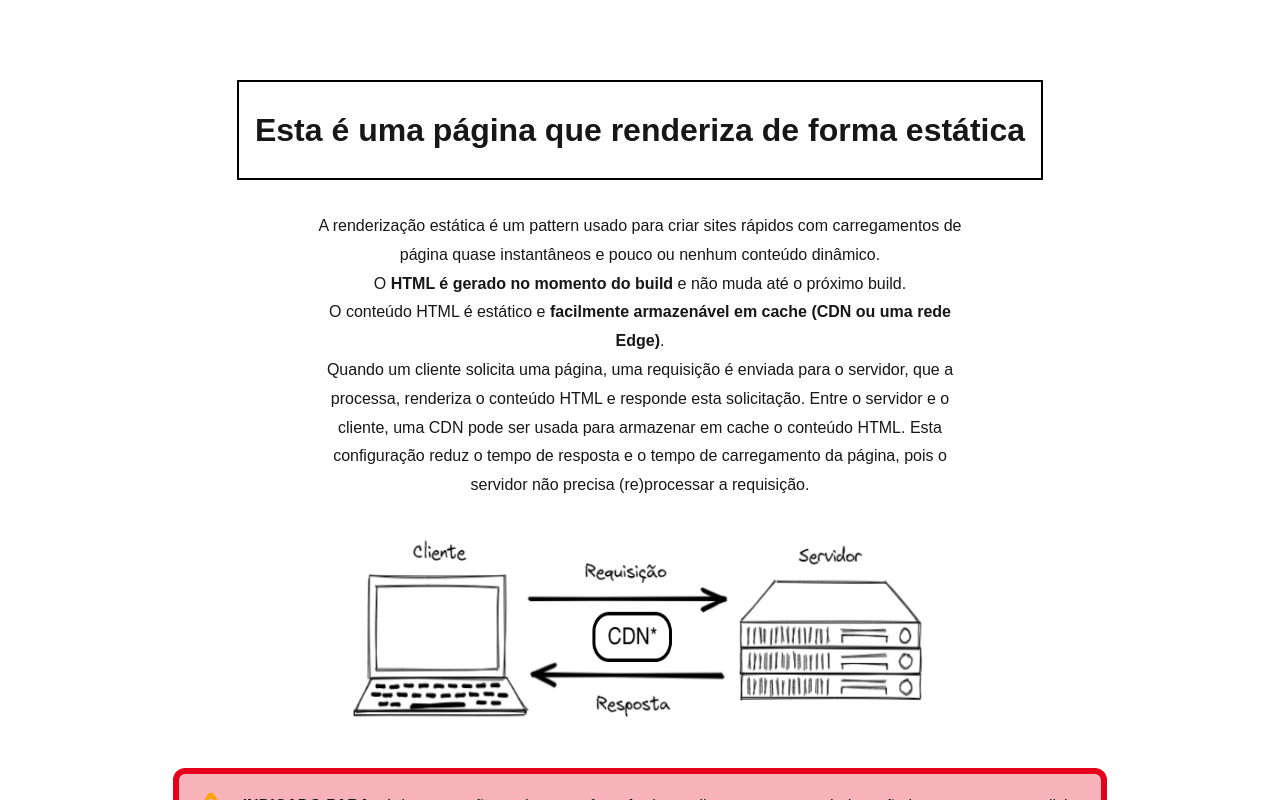
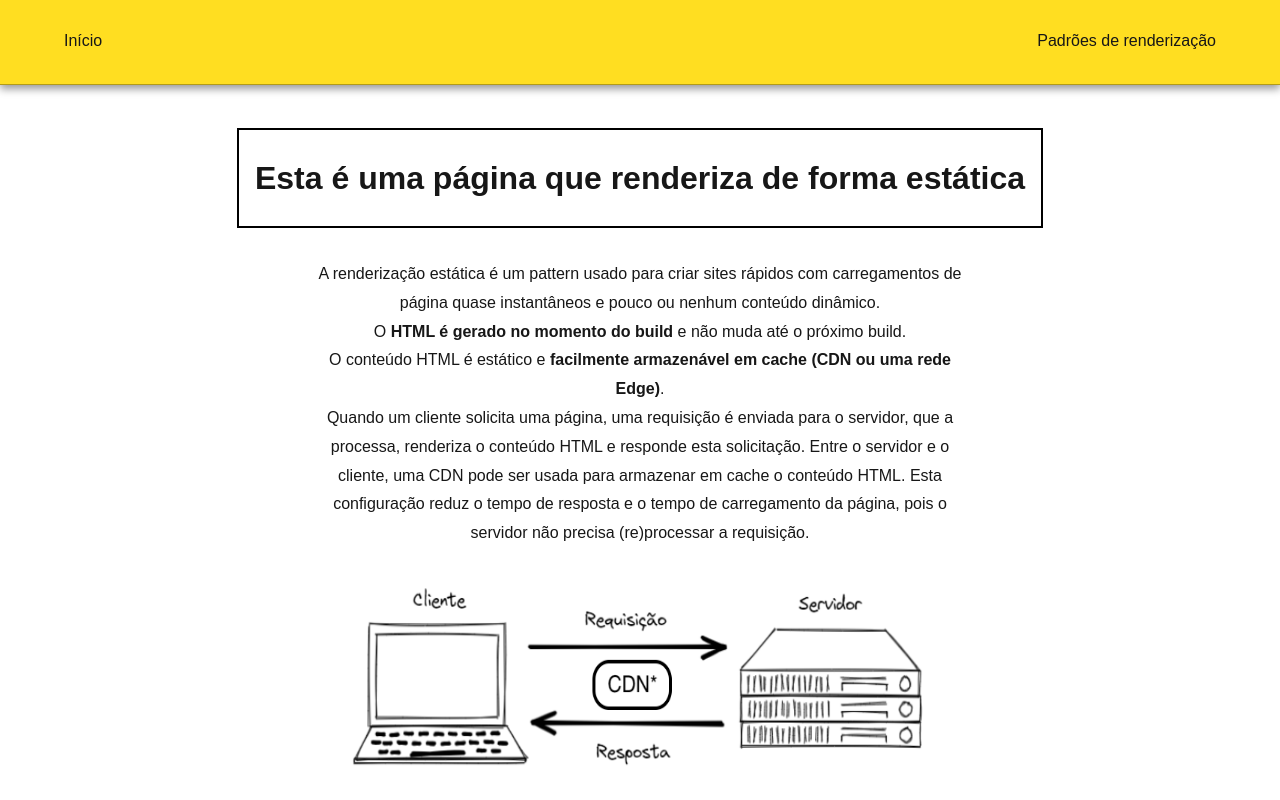
Before and after one commit to amanda-yosh/rendering-patterns-on-next, a Next.js app: page /static-rendering in a window 1280 px wide. Shown: the top 800 px of the page. Built offline with nearby package versions, Linux system fonts and the light colour scheme.

Commit message:
feat: create header and fix lint

```diff
--- /dev/null
+++ b/src/components/Header/Header.module.css
@@ -0,0 +1,32 @@
+.header {
+    display: flex;
+    align-items: center;
+    justify-content: space-between;
+    position: fixed;
+    width: 100%;
+    padding: 32px 64px;
+    background-color: #ffde21;
+    border-bottom: 1px solid rgba(0,0,0,0.3);
+    box-shadow: 0 4px 8px 0 rgba(0,0,0,0.4);
+}
+
+.dropdown {
+    display: flex;
+    flex-direction: column;
+    padding: 12px;
+    gap: 8px;
+    position: absolute;
+    z-index: 1;
+    right: 64px;
+    background-color: #ffde21;
+    box-shadow: 0 4px 8px 0 rgba(0,0,0,0.2);
+    margin-top: 8px;
+}
+
+.link {
+    border-bottom: 2px solid transparent;
+}
+
+.link:hover {
+    border-bottom: 2px solid #000;
+}
--- /dev/null
+++ b/src/components/Header/index.tsx
@@ -0,0 +1,37 @@
+import Link from 'next/link';
+
+import styles from './Header.module.css'
+import { useState } from 'react';
+
+const pageLinks = [
+    { href: '/static-rendering', name: 'Renderização Estática' },
+    { href: '/static-rendering-with-fetch', name: 'Renderização Estática com Fetch' },
+    { href: '/static-rendering-with-getStaticProps', name: 'Renderização Estática com getStaticProps' },
+    { href: '/incremental-static-regeneration', name: 'Regeneração Incremental Estática' },
+    { href: '/on-demant-incremental-static-regeneration', name: 'Regeneração Incremental Estática On Demand' },
+    { href: '/server-side-rendering', name: 'Renderização do lado do servidor' },
+]
+
+export default function Header() {
+    const [dropdownIsOpen, setDropdownIsOpen] = useState(false);
+
+    return (
+        <header className={styles.header}>
+            <Link href='/' className={styles.link}>Início</Link>
+
+            <div>
+                <button onClick={() => setDropdownIsOpen(!dropdownIsOpen)}>
+                    Padrões de renderização
+                </button>
+
+                {dropdownIsOpen && <div>
+                    <div className={styles.dropdown}>
+                        {pageLinks.map(({ href, name }) => (
+                            <Link href={href} key={name} className={styles.link}>{name}</Link>
+                        ))}
+                    </div>
+                </div>}
+            </div>
+        </header>
+    );
+}
--- a/src/components/UserCard/index.tsx
+++ b/src/components/UserCard/index.tsx
@@ -21,7 +21,7 @@ export default function UserCard({ user }: UserProps) {
         <div className={styles.card}>
             <Image
                 className={styles.avatar}
-                src={user.avatar_url}
+                src={avatar_url}
                 alt=""
                 width={60}
                 height={60}
--- a/src/pages/_app.tsx
+++ b/src/pages/_app.tsx
@@ -1,6 +1,13 @@
 import "@/styles/globals.css";
 import type { AppProps } from "next/app";
 
+import Header from "@/components/Header";
+
 export default function App({ Component, pageProps }: AppProps) {
-  return <Component {...pageProps} />;
+  return (
+    <div>
+      <Header />
+      <Component {...pageProps} />
+    </div>
+  );
 }
--- a/src/pages/static-rendering-with-getStaticProps.tsx
+++ b/src/pages/static-rendering-with-getStaticProps.tsx
@@ -115,7 +115,7 @@ export default function StaticRenderingWithGetStaticProps({ user }: InferGetStat
     );
 }
 
-export const getStaticProps = (async (context) => {
+export const getStaticProps = (async () => {
     const amandaGithubUser = await fetch('https://api.github.com/users/amanda-yosh')
     const user = await amandaGithubUser.json()
 
--- a/src/styles/Pages.module.css
+++ b/src/styles/Pages.module.css
@@ -3,7 +3,7 @@
   align-items: center;
   justify-items: center;
   min-height: 100%;
-  padding: 80px;
+  padding: 128px 80px 80px;
 }
 
 .main {
--- a/src/styles/globals.css
+++ b/src/styles/globals.css
@@ -30,13 +30,32 @@ body {
   margin: 0;
 }
 
+p {
+  font-size: 16px;
+}
+
 a {
   color: inherit;
   text-decoration: none;
+  font-size: 16px;
 }
 
 ul {
   list-style: none;
+}
+
+button {
+  cursor: pointer;
+  background: none;
+  border: none;
+  font-family: Arial, Helvetica, sans-serif;
+  font-size: 16px;
+  color: var(--foreground);
+  border-bottom: 2px solid transparent;
+}
+
+button:hover {
+  border-bottom: 2px solid #000;
 }
 
 @media (prefers-color-scheme: dark) {
```
